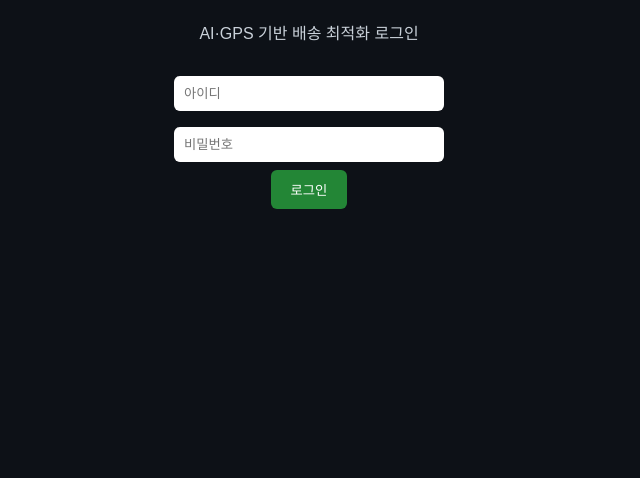
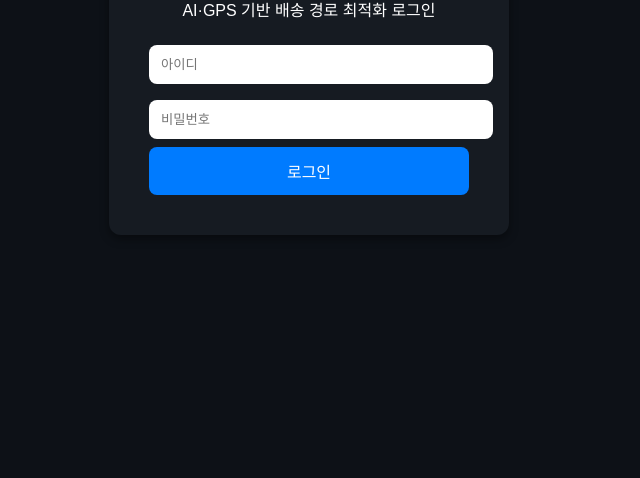
Before and after one commit to jshmir7070-sys/the-listen-integrated-deploy, a website: page public/index.html in a window 1280 px wide. Shown: the part 338-816 px from the top of the page, without its empty margins (331-971 px from the left). Drawn offline with Linux system fonts and the light colour scheme.

Commit message:
Update index.html

```diff
--- a/public/index.html
+++ b/public/index.html
@@ -1,51 +1,74 @@
 <!DOCTYPE html>
 <html lang="ko">
 <head>
-  <meta charset="UTF-8">
-  <meta name="viewport" content="width=device-width, initial-scale=1.0">
+  <meta charset="UTF-8" />
+  <meta name="viewport" content="width=device-width, initial-scale=1.0" />
   <title>The Listen - 로그인</title>
   <style>
     body {
+      margin: 0;
       font-family: 'Noto Sans KR', sans-serif;
       background-color: #0d1117;
       color: white;
       display: flex;
+      justify-content: center;
+      align-items: center;
+      height: 100vh;
       flex-direction: column;
-      align-items: center;
-      justify-content: center;
-      height: 100vh;
     }
-    h1 { font-size: 2.2rem; margin-bottom: 0.5rem; }
-    p { margin-bottom: 1.5rem; color: #c9d1d9; }
+    .container {
+      background: #161b22;
+      padding: 40px;
+      border-radius: 12px;
+      text-align: center;
+      width: 320px;
+      box-shadow: 0 4px 10px rgba(0,0,0,0.4);
+    }
+    h1 {
+      font-size: 26px;
+      margin-bottom: 20px;
+    }
     input {
-      width: 250px; padding: 10px; margin: 8px 0;
-      border: none; border-radius: 6px;
+      width: 100%;
+      padding: 12px;
+      margin: 8px 0;
+      border: none;
+      border-radius: 8px;
     }
     button {
-      background-color: #238636; border: none; color: white;
-      padding: 10px 20px; border-radius: 6px; cursor: pointer;
+      width: 100%;
+      background-color: #007bff;
+      color: white;
+      padding: 12px;
+      border: none;
+      border-radius: 8px;
+      font-size: 16px;
+      cursor: pointer;
     }
-    button:hover { background-color: #2ea043; }
+    button:hover {
+      background-color: #0056b3;
+    }
   </style>
 </head>
 <body>
-  <h1>🚚 The Listen</h1>
-  <p>AI·GPS 기반 배송 최적화 로그인</p>
-
-  <input type="text" id="id" placeholder="아이디" />
-  <input type="password" id="pw" placeholder="비밀번호" />
-  <button onclick="login()">로그인</button>
+  <div class="container">
+    <h1>🚚 The Listen</h1>
+    <p>AI·GPS 기반 배송 경로 최적화 로그인</p>
+    <input type="text" id="id" placeholder="아이디" />
+    <input type="password" id="pw" placeholder="비밀번호" />
+    <button onclick="login()">로그인</button>
+  </div>
 
   <script>
     function login() {
-      const id = document.getElementById('id').value.trim();
-      const pw = document.getElementById('pw').value.trim();
+      const id = document.getElementById('id').value;
+      const pw = document.getElementById('pw').value;
 
       if (id === '1234' && pw === '1234') {
-        alert('로그인 성공! 다음 단계로 이동합니다.');
+        alert('로그인 성공! 메인화면으로 이동합니다.');
         window.location.href = '/main';
       } else {
-        alert('아이디 또는 비밀번호가 올바르지 않습니다.');
+        alert('아이디 또는 비밀번호가 잘못되었습니다.');
       }
     }
   </script>
```
